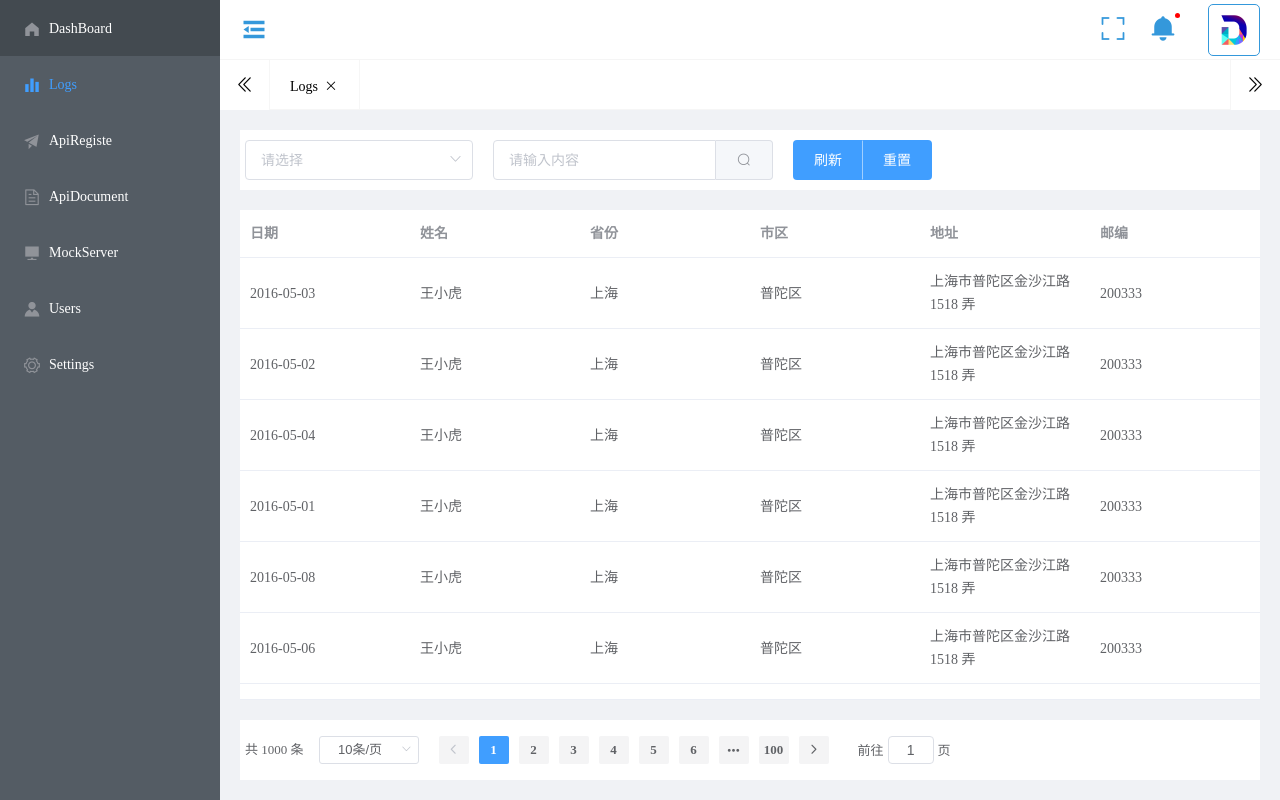
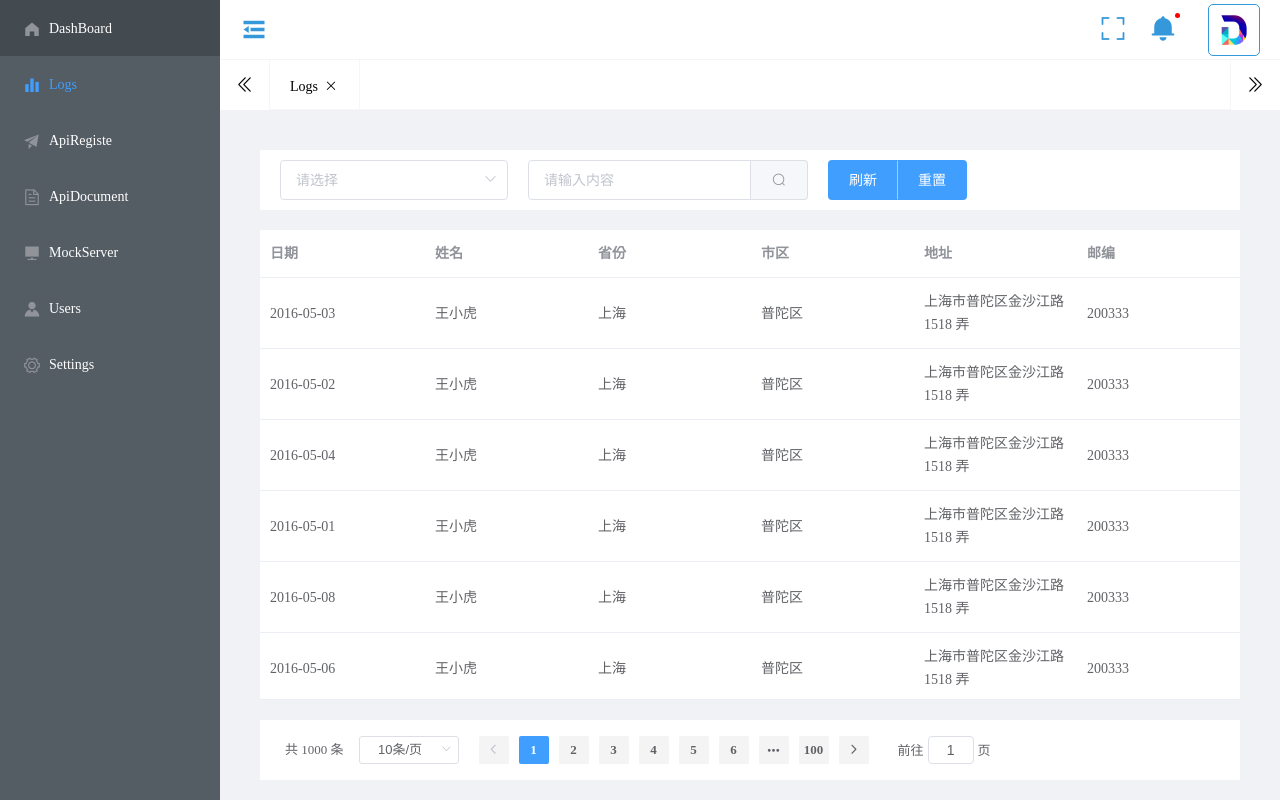
Before and after one commit to DuckyYang/ducky-api-terminal, a Vue app: page /#/Logs in a window 1280 px wide. Built offline with nearby package versions, Linux system fonts and the light colour scheme; what v-charts would draw is missing.

Commit message:
add TableLayout component and add some code to ApiRegiste view

```diff
--- /dev/null
+++ b/src/components/TableLayout.vue
@@ -0,0 +1,84 @@
+<!--
+ * @Author: Ducky
+ * @Date: 2020-05-26 19:59:35
+ * @LastEditTime: 2020-05-26 21:57:27
+ * @LastEditors: Ducky
+ * @Description:
+ * @FilePath: /ducky-api-terminal/src/components/TableLayout.vue
+ * @
+-->
+<template>
+  <div class="ducky-layout-container__wrapper">
+    <div class="ducky-layout-table__container" ref="container">
+      <!-- Log Tool Bar -->
+      <div class="ducky-layout-table__toolbar">
+        <slot name="toolbar"></slot>
+      </div>
+      <!-- Log Data -->
+      <div class="ducky-layout-table__data" :style="{height:dataHeight}">
+        <slot :height="dataHeight"></slot>
+      </div>
+      <!-- Log Pager Bar -->
+      <div class="ducky-layout-table__pager">
+        <slot name="pager"></slot>
+      </div>
+    </div>
+  </div>
+</template>
+<script>
+export default {
+  data() {
+    return {
+      dataHeight: 600
+    };
+  },
+  mounted() {
+    let _this = this;
+    this.$nextTick(() => {
+      this.dataHeight = this.$refs.container.clientHeight - 180;
+    });
+    window.onresize = function() {
+      _this.dataHeight = _this.$refs.container.clientHeight - 180;
+    };
+  }
+};
+</script>
+<style lang="scss" scoped>
+.ducky-layout-table__container {
+  width: 100%;
+  height: 100%;
+  display: flex;
+  flex-direction: column;
+  position: relative;
+  .ducky-layout-table__toolbar {
+    width: 100%;
+    display: flex;
+    flex-direction: row;
+    flex-wrap: nowrap;
+    padding: 10px 0px 10px 20px;
+    background-color: #fff;
+    box-sizing: border-box;
+    flex: 0;
+    height: 60px;
+  }
+  .ducky-layout-table__data {
+    background-color: #fff;
+    width: 100%;
+    margin-top: 20px;
+    box-sizing: border-box;
+    flex: 1;
+  }
+  .ducky-layout-table__pager {
+    padding-left: 20px;
+    height: 60px;
+    text-align: left;
+    width: 100%;
+    background-color: #fff;
+    margin-top: 20px;
+    margin-bottom: 20px;
+    box-sizing: border-box;
+    display: flex;
+    align-items: center;
+  }
+}
+</style>
--- a/src/static/data/demo-table.js
+++ b/src/static/data/demo-table.js
@@ -150,5 +150,45 @@ export default [
       city: "普陀区",
       address: "上海市普陀区金沙江路 1518 弄",
       zip: 200333
+    },
+    {
+      date: "2016-05-07",
+      name: "王小虎",
+      province: "上海",
+      city: "普陀区",
+      address: "上海市普陀区金沙江路 1518 弄",
+      zip: 200333
+    },
+    {
+      date: "2016-05-07",
+      name: "王小虎",
+      province: "上海",
+      city: "普陀区",
+      address: "上海市普陀区金沙江路 1518 弄",
+      zip: 200333
+    },
+    {
+      date: "2016-05-07",
+      name: "王小虎",
+      province: "上海",
+      city: "普陀区",
+      address: "上海市普陀区金沙江路 1518 弄",
+      zip: 200333
+    },
+    {
+      date: "2016-05-07",
+      name: "王小虎",
+      province: "上海",
+      city: "普陀区",
+      address: "上海市普陀区金沙江路 1518 弄",
+      zip: 200333
+    },
+    {
+      date: "2016-05-07",
+      name: "王小虎",
+      province: "上海",
+      city: "普陀区",
+      address: "上海市普陀区金沙江路 1518 弄",
+      zip: 200333
     }
   ]
--- a/src/views/ApiRegiste.vue
+++ b/src/views/ApiRegiste.vue
@@ -1,17 +1,15 @@
 <!--
  * @Author: Ducky
  * @Date: 2020-05-24 15:08:50
- * @LastEditTime: 2020-05-26 12:59:14
- * @LastEditors: Please set LastEditors
+ * @LastEditTime: 2020-05-26 22:06:30
+ * @LastEditors: Ducky
  * @Description:
- * @FilePath: /ducky-ui/src/views/ApiRegiste.vue
+ * @FilePath: /ducky-api-terminal/src/views/ApiRegiste.vue
  * @
 -->
 <template>
-  <div class="ducky-layout-container__wrapper">
-    <div class="ducky-api-container" ref="api">
-      <!-- Log Tool Bar -->
-      <div class="ducky-api-toolbar">
+  <table-layout>
+    <template #toolbar>
       <el-select v-model="value" placeholder="please choose...">
         <el-option
           v-for="item in options"
@@ -20,39 +18,21 @@
           :value="item.value"
         ></el-option>
       </el-select>
-        <el-input
-          placeholder="please input..."
-          v-model="input3"
-          class="ducky-tool-input"
-        >
+      <el-input placeholder="please input..." v-model="input3" class="ducky-tool-input">
         <el-button slot="append" icon="el-icon-search"></el-button>
       </el-input>
       <el-button-group class="ducky-tool-buttons">
         <el-button type="primary">Refresh</el-button>
         <el-button type="primary">Reset</el-button>
-          <el-button type="primary" @click="dialogFormVisible = true"
-            >Add API Server</el-button
-          >
+        <el-button type="primary" @click="dialogFormVisible = true">Add API Server</el-button>
       </el-button-group>
-      </div>
-      <!-- Log Data -->
-      <div class="ducky-api-data">
-        <el-table
-          :data="tableData"
-          :height="tableHeight"
-          style="width: 100%"
-          :fit="true"
-        >
+    </template>
+    <template v-slot="prop">
+      <el-table :data="tableData" :height="prop.height" style="width: 100%" :fit="true">
         <el-table-column fixed prop="name" label="Name"></el-table-column>
         <el-table-column prop="host" label="Host"></el-table-column>
-          <el-table-column
-            prop="contentType"
-            label="ContentType"
-          ></el-table-column>
-          <el-table-column
-            prop="defaultHeaders"
-            label="Default Headers"
-          ></el-table-column>
+        <el-table-column prop="contentType" label="ContentType"></el-table-column>
+        <el-table-column prop="defaultHeaders" label="Default Headers"></el-table-column>
         <el-table-column prop="enableRequest" label="Enable Request">
           <template slot-scope="scope">
             <el-switch
@@ -62,17 +42,13 @@
             ></el-switch>
           </template>
         </el-table-column>
+        <el-table-column label="Operation">
+          <template slot-scope="scope">
+            <el-button size="mini" type="primary"  @click="onRowEdit(scope.$index, scope.row)">编辑</el-button>
+            <el-button size="mini" type="danger" @click="onRowDelete(scope.$index, scope.row)">删除</el-button>
+          </template>
+        </el-table-column>
       </el-table>
-      </div>
-      <!-- Log Pager Bar -->
-      <div class="ducky-api-pager">
-        <el-pagination
-          background
-          layout="total, sizes, prev, pager, next, jumper"
-          :total="1000"
-        ></el-pagination>
-      </div>
-    </div>
       <el-dialog title="API Server" :visible.sync="dialogFormVisible">
         <el-form :model="form">
           <el-form-item label="Name" :label-width="formLabelWidth">
@@ -83,26 +59,26 @@
           </el-form-item>
           <el-form-item label="ContentType" :label-width="formLabelWidth">
             <el-select v-model="form.region">
-            <el-option
-              label="application/json"
-              value="application/json"
-            ></el-option>
+              <el-option label="application/json" value="application/json"></el-option>
             </el-select>
           </el-form-item>
           <el-form-item label="Enable Request" :label-width="formLabelWidth">
-          <el-switch v-model="form.value" active-color="#13ce66"> </el-switch>
+            <el-switch v-model="form.value" active-color="#13ce66"></el-switch>
           </el-form-item>
         </el-form>
         <div slot="footer" class="dialog-footer">
           <el-button @click="dialogFormVisible = false">Cancel</el-button>
-        <el-button type="primary" @click="dialogFormVisible = false"
-          >OK</el-button
-        >
+          <el-button type="primary" @click="dialogFormVisible = false">OK</el-button>
         </div>
       </el-dialog>
-  </div>
+    </template>
+    <template #pager>
+      <el-pagination background layout="total, sizes, prev, pager, next, jumper" :total="1000"></el-pagination>
+    </template>
+  </table-layout>
 </template>
 <script>
+import tableLayout from "../components/TableLayout.vue";
 import demoTableData from "../static/data/demo-apiserver.js";
 export default {
   data() {
@@ -117,59 +93,41 @@ export default {
         type: [],
         resource: "",
         desc: "",
-        value: false,
+        value: false
       },
       formLabelWidth: "120px",
-      tableHeight: 600,
       value: "",
       input3: "",
-      tableData: demoTableData,
+      tableData: demoTableData
     };
+  },
+  components: {
+    "table-layout": tableLayout
   },
   methods: {
     onRowEnableRequest(api) {
       console.log(api);
     },
+    onRowEdit(index, row) {
+      console.log(index, row);
+    },
+    onRowDelete(index,row) {
+      console.log(index,row);
+    }
   },
   computed: {
     options() {
-      return demoTableData.map((x) => {
+      return demoTableData.map(x => {
         return {
           value: x.name,
-          label: x.name,
+          label: x.name
         };
       });
-    },
-  },
-  mounted() {
-    let _this = this;
-    this.$nextTick(() => {
-      this.tableHeight = this.$refs.api.clientHeight - 180;
-    });
-    window.onresize = function() {
-      _this.tableHeight = _this.$refs.api.clientHeight - 180;
-    };
-  },
+    }
+  }
 };
 </script>
 <style lang="scss" scoped>
-.ducky-api-container {
-  width: 100%;
-  height: 100%;
-  display: flex;
-  flex-direction: column;
-  position: relative;
-  .ducky-api-toolbar {
-    width: 100%;
-    display: flex;
-    flex-direction: row;
-    flex-wrap: nowrap;
-    padding: 10px 5px;
-    background-color: #fff;
-    box-sizing: border-box;
-    flex: 0;
-    height: 60px;
-
 .ducky-tool-input {
   margin-left: 20px;
   width: 280px;
@@ -177,24 +135,4 @@ export default {
 .ducky-tool-buttons {
   margin-left: 20px;
 }
-  }
-  .ducky-api-data {
-    background-color: #fff;
-    width: 100%;
-    margin-top: 20px;
-    box-sizing: border-box;
-    flex: 1;
-  }
-  .ducky-api-pager {
-    height: 60px;
-    text-align: left;
-    width: 100%;
-    background-color: #fff;
-    margin-top: 20px;
-    margin-bottom: 20px;
-    box-sizing: border-box;
-    display: flex;
-    align-items: center;
-  }
-}
 </style>
--- a/src/views/Logs.vue
+++ b/src/views/Logs.vue
@@ -1,7 +1,7 @@
 <!--
  * @Author: Ducky
  * @Date: 2020-05-24 15:08:05
- * @LastEditTime: 2020-05-25 21:42:05
+ * @LastEditTime: 2020-05-26 21:52:10
  * @LastEditors: Ducky
  * @Description:
  * @FilePath: /ducky-api-terminal/src/views/Logs.vue
@@ -9,9 +9,8 @@
 -->
 <template>
   <div class="ducky-layout-container__wrapper">
-    <div class="ducky-logs-container" ref="logs">
-      <!-- Log Tool Bar -->
-      <div class="ducky-logs-toolbar">
+    <table-layout>
+      <template #toolbar>
         <el-select v-model="value" placeholder="请选择">
           <el-option
             v-for="item in options"
@@ -27,10 +26,15 @@
           <el-button type="primary">刷新</el-button>
           <el-button type="primary">重置</el-button>
         </el-button-group>
-      </div>
-      <!-- Log Data -->
-      <div class="ducky-logs-data">
-        <el-table :data="tableData" :height="tableHeight" style="width: 100%" :fit="true">
+      </template>
+      <template v-slot="prop">
+        <el-table
+          ref="table"
+          :data="tableData"
+          :height="prop.height"
+          style="width: 100%"
+          :fit="true"
+        >
           <el-table-column fixed prop="date" label="日期"></el-table-column>
           <el-table-column prop="name" label="姓名"></el-table-column>
           <el-table-column prop="province" label="省份"></el-table-column>
@@ -38,20 +42,19 @@
           <el-table-column prop="address" label="地址"></el-table-column>
           <el-table-column prop="zip" label="邮编"></el-table-column>
         </el-table>
-      </div>
-      <!-- Log Pager Bar -->
-      <div class="ducky-logs-pager">
-        <el-pagination background layout="total, sizes, prev, pager, next, jumper" :total="1000" ></el-pagination>
-      </div>
-    </div>
+      </template>
+      <template #pager>
+        <el-pagination background layout="total, sizes, prev, pager, next, jumper" :total="1000"></el-pagination>
+      </template>
+    </table-layout>
   </div>
 </template>
 <script>
 import demoTableData from "../static/data/demo-table.js";
+import tableLayout from "../components/TableLayout.vue";
 export default {
   data() {
     return {
-      tableHeight: 600,
       options: [
         {
           value: "选项1",
@@ -79,36 +82,12 @@ export default {
       tableData: demoTableData
     };
   },
-  computed: {},
-  mounted() {
-    let _this = this;
-    this.$nextTick(() => {
-      this.tableHeight = this.$refs.logs.clientHeight - 180;
-    });
-    window.onresize = function() {
-      _this.tableHeight = _this.$refs.logs.clientHeight - 180;
-    };
+  components: {
+    "table-layout": tableLayout
   }
 };
 </script>
 <style lang="scss" scoped>
-.ducky-logs-container {
-  width: 100%;
-  height: 100%;
-  display: flex;
-  flex-direction: column;
-  position: relative;
-  .ducky-logs-toolbar {
-    width: 100%;
-    display: flex;
-    flex-direction: row;
-    flex-wrap: nowrap;
-    padding: 10px 5px;
-    background-color: #fff;
-    box-sizing: border-box;
-    flex: 0;
-    height: 60px;
-
 .ducky-tool-input {
   margin-left: 20px;
   width: 280px;
@@ -116,24 +95,4 @@ export default {
 .ducky-tool-buttons {
   margin-left: 20px;
 }
-  }
-  .ducky-logs-data {
-    background-color: #fff;
-    width: 100%;
-    margin-top: 20px;
-    box-sizing: border-box;
-    flex: 1;
-  }
-  .ducky-logs-pager {
-    height: 60px;
-    text-align: left;
-    width: 100%;
-    background-color: #fff;
-    margin-top: 20px;
-    margin-bottom: 20px;
-    box-sizing: border-box;
-    display: flex;
-    align-items: center;
-  }
-}
 </style>
--- a/src/views/Users.vue
+++ b/src/views/Users.vue
@@ -1,7 +1,7 @@
 <!--
  * @Author: Ducky
  * @Date: 2020-05-24 15:10:09
- * @LastEditTime: 2020-05-25 22:00:24
+ * @LastEditTime: 2020-05-26 21:49:16
  * @LastEditors: Ducky
  * @Description:
  * @FilePath: /ducky-api-terminal/src/views/Users.vue
@@ -9,9 +9,8 @@
 -->
 <template>
   <div class="ducky-layout-container__wrapper">
-    <div class="ducky-users-container" ref="users">
-      <!-- Log Tool Bar -->
-      <div class="ducky-users-toolbar">
+    <table-layout>
+      <template #toolbar>
         <el-select v-model="value" placeholder="请选择">
           <el-option
             v-for="item in options"
@@ -27,10 +26,9 @@
           <el-button type="primary">刷新</el-button>
           <el-button type="primary">重置</el-button>
         </el-button-group>
-      </div>
-      <!-- Log Data -->
-      <div class="ducky-users-data">
-        <el-table :data="tableData" :height="tableHeight" style="width: 100%" :fit="true">
+      </template>
+      <template v-slot="prop">
+        <el-table ref="table" :data="tableData" :height="prop.height" style="width: 100%" :fit="true">
           <el-table-column fixed prop="date" label="日期"></el-table-column>
           <el-table-column prop="name" label="姓名"></el-table-column>
           <el-table-column prop="province" label="省份"></el-table-column>
@@ -38,20 +36,19 @@
           <el-table-column prop="address" label="地址"></el-table-column>
           <el-table-column prop="zip" label="邮编"></el-table-column>
         </el-table>
-      </div>
-      <!-- Log Pager Bar -->
-      <div class="ducky-users-pager">
-        <el-pagination background layout="total, sizes, prev, pager, next, jumper" :total="1000" ></el-pagination>
-      </div>
-    </div>
+      </template>
+      <template #pager>
+        <el-pagination background layout="total, sizes, prev, pager, next, jumper" :total="1000"></el-pagination>
+      </template>
+    </table-layout>
   </div>
 </template>
 <script>
 import demoTableData from "../static/data/demo-table.js";
+import tableLayout from "../components/TableLayout.vue";
 export default {
   data() {
     return {
-      tableHeight: 600,
       options: [
         {
           value: "选项1",
@@ -79,36 +76,12 @@ export default {
       tableData: demoTableData
     };
   },
-  computed: {},
-  mounted() {
-    let _this = this;
-    this.$nextTick(() => {
-      this.tableHeight = this.$refs.users.clientHeight - 180;
-    });
-    window.onresize = function() {
-      _this.tableHeight = _this.$refs.users.clientHeight - 180;
-    };
+  components: {
+    "table-layout": tableLayout
   }
 };
 </script>
 <style lang="scss" scoped>
-.ducky-users-container {
-  width: 100%;
-  height: 100%;
-  display: flex;
-  flex-direction: column;
-  position: relative;
-  .ducky-users-toolbar {
-    width: 100%;
-    display: flex;
-    flex-direction: row;
-    flex-wrap: nowrap;
-    padding: 10px 0px 10px 20px;
-    background-color: #fff;
-    box-sizing: border-box;
-    flex: 0;
-    height: 60px;
-
 .ducky-tool-input {
   margin-left: 20px;
   width: 280px;
@@ -116,25 +89,4 @@ export default {
 .ducky-tool-buttons {
   margin-left: 20px;
 }
-  }
-  .ducky-users-data {
-    background-color: #fff;
-    width: 100%;
-    margin-top: 20px;
-    box-sizing: border-box;
-    flex: 1;
-  }
-  .ducky-users-pager {
-    padding-left: 20px;
-    height: 60px;
-    text-align: left;
-    width: 100%;
-    background-color: #fff;
-    margin-top: 20px;
-    margin-bottom: 20px;
-    box-sizing: border-box;
-    display: flex;
-    align-items: center;
-  }
-}
 </style>
```
Lines whose indentation alone changed are shown as unchanged.
